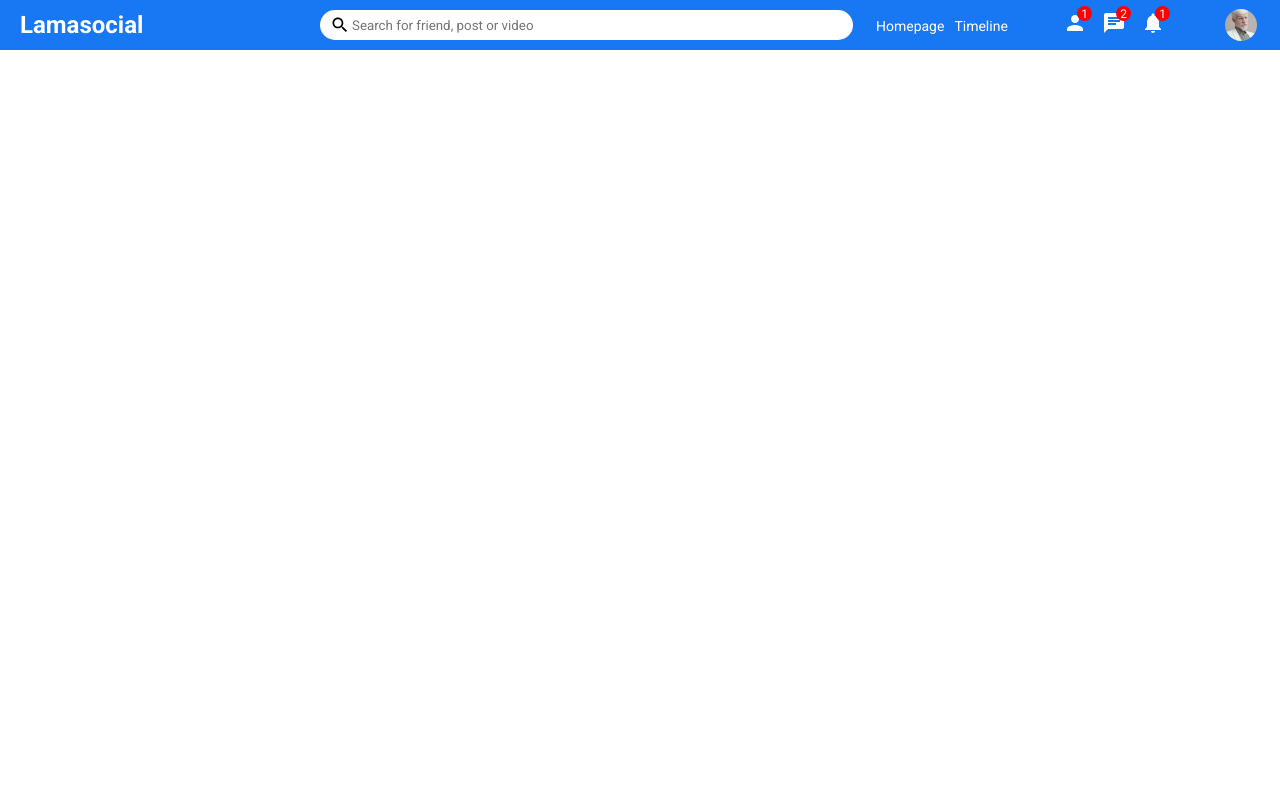
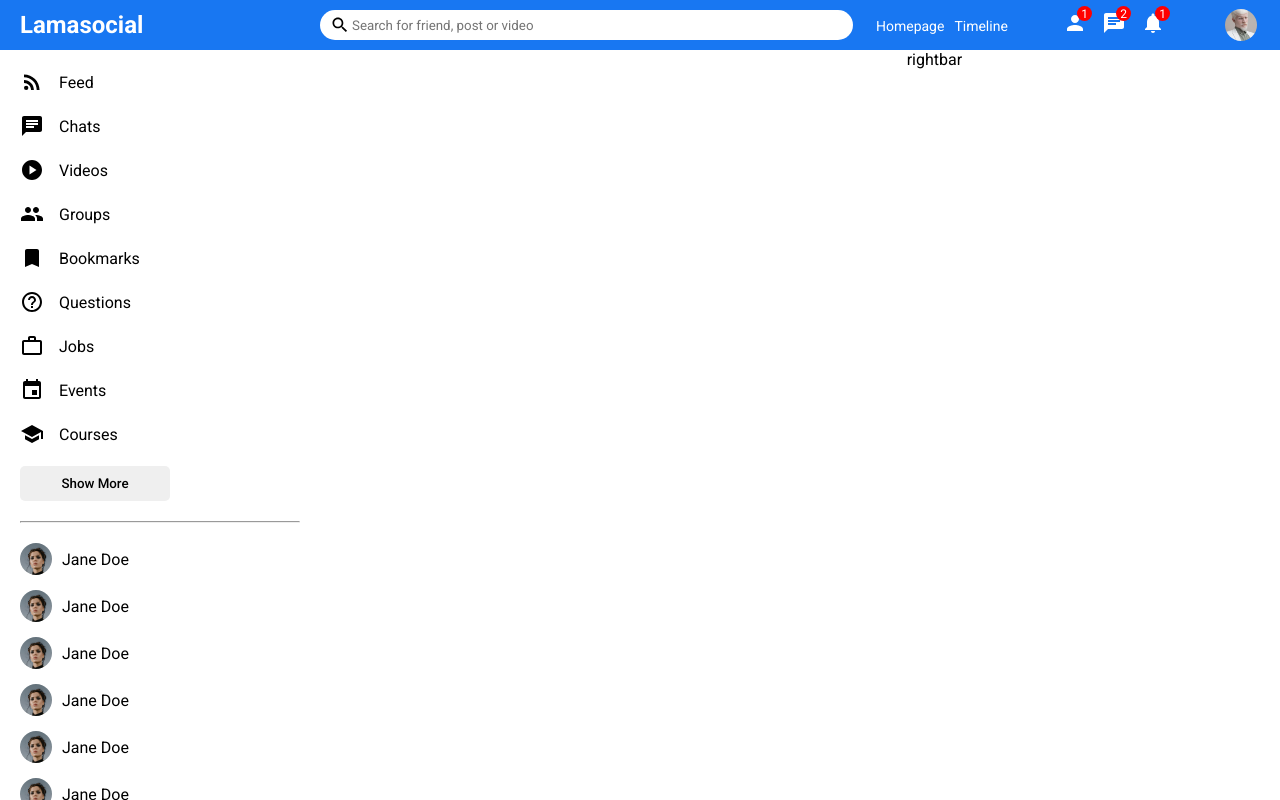
Before and after one commit to luuhuy2402/React-Social-media, a React (Create React App) app: page / in a window 1280 px wide. Built offline with nearby package versions, Linux system fonts and the light colour scheme.

Commit message:
Sidebar part

```diff
--- /dev/null
+++ b/src/components/feed/Feed.jsx
@@ -0,0 +1,9 @@
+import "./feed.css"
+
+export default function Feed() {
+  return (
+    <div className="feed">
+
+    </div>
+  )
+}
--- /dev/null
+++ b/src/components/feed/feed.css
@@ -0,0 +1,3 @@
+.feed {
+    flex:5.5;
+}
--- /dev/null
+++ b/src/components/rightbar/Rightbar.jsx
@@ -0,0 +1,9 @@
+import "./rightbar.css"
+
+export default function Rightbar() {
+  return (
+    <div className="rightbar">
+        rightbar
+    </div>
+  )
+}
--- /dev/null
+++ b/src/components/rightbar/rightbar.css
@@ -0,0 +1,3 @@
+.rightbar {
+    flex: 3.5;
+}
--- /dev/null
+++ b/src/components/sidebar/Sidebar.jsx
@@ -0,0 +1,104 @@
+import "./sidebar.css"
+import {RssFeed} from "@mui/icons-material"
+import {Chat} from "@mui/icons-material"
+import {PlayCircle} from "@mui/icons-material"
+import {Group} from "@mui/icons-material"
+import {Bookmark} from "@mui/icons-material"
+import {HelpOutline} from "@mui/icons-material"
+import {WorkOutline} from "@mui/icons-material"
+import {Event} from "@mui/icons-material"
+import {School} from "@mui/icons-material"
+
+
+export default function Sidebar() {
+  return (
+    <div className="sidebar">
+        <div className="sidebarWrapper">
+            <ul className="sidebarList">
+                <li className="sidebarListItem">
+                    <RssFeed className="sidebarIcon"/>
+                    <span className="sidebarListItemText">Feed</span>
+                </li>
+                <li className="sidebarListItem">
+                    <Chat className="sidebarIcon"/>
+                    <span className="sidebarListItemText">Chats</span>
+                </li>
+                <li className="sidebarListItem">
+                    <PlayCircle className="sidebarIcon"/>
+                    <span className="sidebarListItemText">Videos</span>
+                </li>
+                <li className="sidebarListItem">
+                    <Group className="sidebarIcon"/>
+                    <span className="sidebarListItemText">Groups</span>
+                </li>
+                <li className="sidebarListItem">
+                    <Bookmark className="sidebarIcon"/>
+                    <span className="sidebarListItemText">Bookmarks</span>
+                </li>
+                <li className="sidebarListItem">
+                    <HelpOutline className="sidebarIcon"/>
+                    <span className="sidebarListItemText">Questions</span>
+                </li>
+                <li className="sidebarListItem">
+                    <WorkOutline className="sidebarIcon"/>
+                    <span className="sidebarListItemText">Jobs</span>
+                </li>
+                <li className="sidebarListItem">
+                    <Event className="sidebarIcon"/>
+                    <span className="sidebarListItemText">Events</span>
+                </li>
+                <li className="sidebarListItem">
+                    <School className="sidebarIcon"/>
+                    <span className="sidebarListItemText">Courses</span>
+                </li>
+            </ul>
+
+            <button className="sidebarButton">Show More</button>
+            <hr className="sidebarHr"/>
+            <ul className="sidebarFriendList">
+                <li className="sidebarFriend">
+                    <img className="sidebarFriendImg" src="/assets/person/1.jpeg" alt="" />
+                    <span className="sidebarFriendName">Jane Doe</span>
+                </li>
+                <li className="sidebarFriend">
+                    <img className="sidebarFriendImg" src="/assets/person/1.jpeg" alt="" />
+                    <span className="sidebarFriendName">Jane Doe</span>
+                </li>
+                <li className="sidebarFriend">
+                    <img className="sidebarFriendImg" src="/assets/person/1.jpeg" alt="" />
+                    <span className="sidebarFriendName">Jane Doe</span>
+                </li>
+                <li className="sidebarFriend">
+                    <img className="sidebarFriendImg" src="/assets/person/1.jpeg" alt="" />
+                    <span className="sidebarFriendName">Jane Doe</span>
+                </li>
+                <li className="sidebarFriend">
+                    <img className="sidebarFriendImg" src="/assets/person/1.jpeg" alt="" />
+                    <span className="sidebarFriendName">Jane Doe</span>
+                </li>
+                <li className="sidebarFriend">
+                    <img className="sidebarFriendImg" src="/assets/person/1.jpeg" alt="" />
+                    <span className="sidebarFriendName">Jane Doe</span>
+                </li>
+                <li className="sidebarFriend">
+                    <img className="sidebarFriendImg" src="/assets/person/1.jpeg" alt="" />
+                    <span className="sidebarFriendName">Jane Doe</span>
+                </li>
+                <li className="sidebarFriend">
+                    <img className="sidebarFriendImg" src="/assets/person/1.jpeg" alt="" />
+                    <span className="sidebarFriendName">Jane Doe</span>
+                </li>
+                <li className="sidebarFriend">
+                    <img className="sidebarFriendImg" src="/assets/person/1.jpeg" alt="" />
+                    <span className="sidebarFriendName">Jane Doe</span>
+                </li>
+                <li className="sidebarFriend">
+                    <img className="sidebarFriendImg" src="/assets/person/1.jpeg" alt="" />
+                    <span className="sidebarFriendName">Jane Doe</span>
+                </li>
+
+            </ul>
+        </div>
+    </div>
+  )
+}
--- /dev/null
+++ b/src/components/sidebar/sidebar.css
@@ -0,0 +1,70 @@
+.sidebar {
+    flex: 3;
+    height: calc(100vh - 50px);
+    overflow-y: scroll;
+}
+
+::-webkit-scrollbar {
+    width: 5px;
+}
+
+::-webkit-scrollbar-track {
+    background-color: #f1f1f1;
+}
+
+::-webkit-scrollbar-thumb {
+    background: rgb(179, 179, 179);
+}
+
+.sidebarWrapper {
+    padding: 20px;
+}
+
+.sidebarList {
+    padding: 0;
+    margin: 0;
+    list-style: none;
+}
+
+.sidebarListItem {
+    display: flex;
+    align-items: center;
+    margin-bottom: 20px;
+}
+
+.sidebarIcon {
+    margin-right: 15px;
+}
+
+.sidebarButton {
+    width: 150px;
+    border: none;
+    padding: 10px;
+    border-radius: 5px;
+    font-weight: 500;
+
+}
+
+.sidebarHr {
+    margin: 20px 0;
+}
+
+.sidebarFriendList {
+    padding: 0;
+    margin: 0;
+    list-style: none;
+}
+
+.sidebarFriend {
+    display: flex;
+    align-items: center;
+    margin-bottom: 15px;
+}
+
+.sidebarFriendImg {
+    width: 32px;
+    height: 32px;
+    border-radius: 50%;
+    object-fit: cover;
+    margin-right: 10px;
+}
--- a/src/pages/home/Home.js
+++ /dev/null
@@ -1,7 +0,0 @@
-import Topbar from "../../components/topbar/Topbar";
-
-export default function Home() {
-  return (
-    <Topbar/>
-  )
-}
--- /dev/null
+++ b/src/pages/home/Home.jsx
@@ -0,0 +1,18 @@
+import Feed from "../../components/feed/Feed";
+import Sidebar from "../../components/sidebar/Sidebar";
+import Topbar from "../../components/topbar/Topbar";
+import Rightbar from "../../components/rightbar/Rightbar";
+import "./home.css"
+
+export default function Home() {
+    return (
+        <>
+            <Topbar />
+            <div className="homeContainer">
+                <Sidebar />
+                <Feed/>
+                <Rightbar/>
+            </div>
+        </>
+    );
+}
--- a/src/pages/home/home.css
+++ b/src/pages/home/home.css
@@ -0,0 +1,4 @@
+.homeContainer {
+    display: flex;
+    width: 100%;
+}
```
Also changed, not shown: 1 other file (tests, documents, lock files or other folders).
